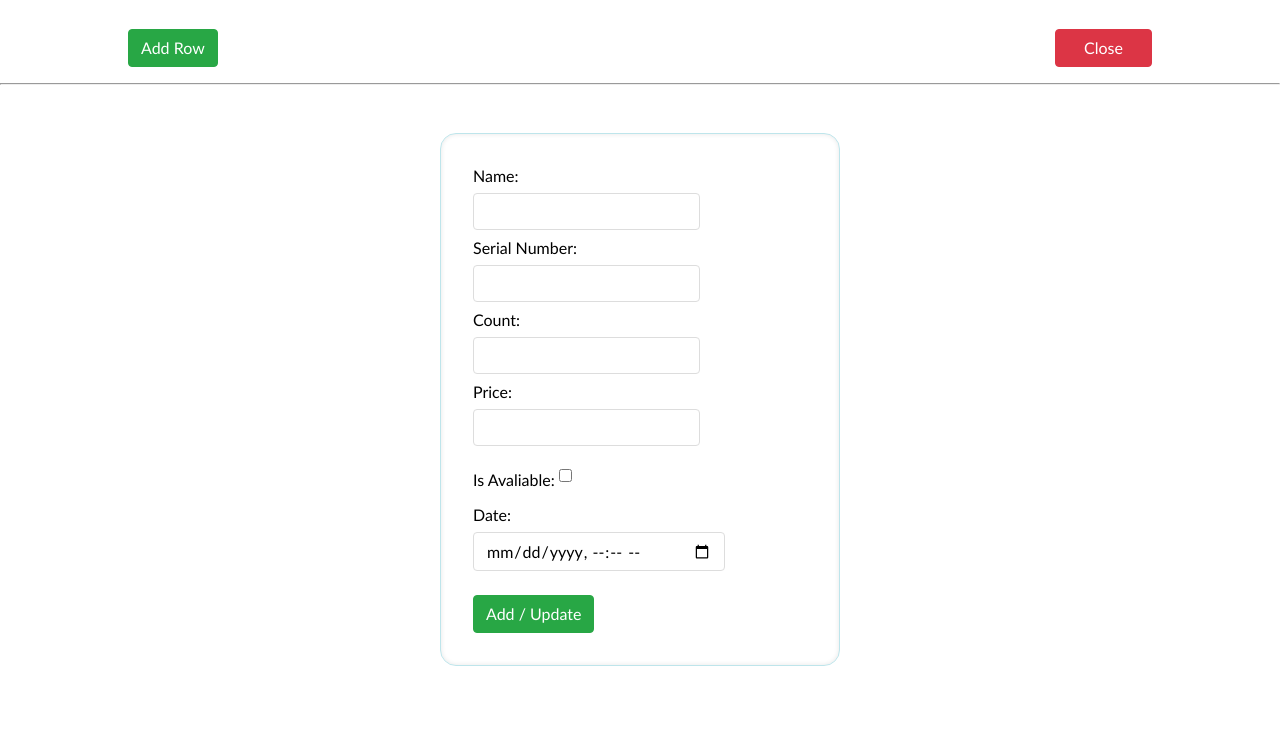
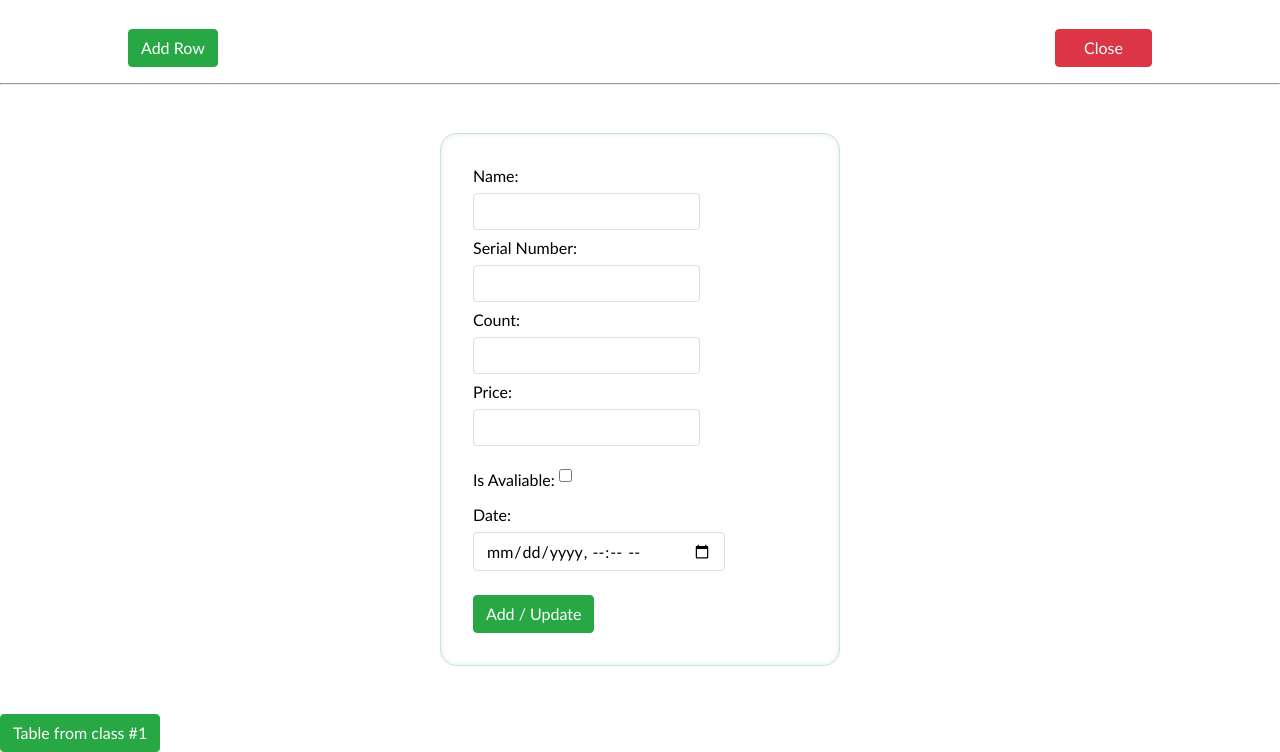
Before and after one commit to StudentNovikov/ModalTable, a website with bundled scripts: page src/index.html in a window 1280 px wide. Shown: the part 548-1300 px from the top of the page. Before the commit the page ends 1262 px from the top, so only its background shows below. Built offline with nearby package versions, Linux system fonts and the light colour scheme.

Commit message:
implemented createRootContainer() and addButtonTableShow()

```diff
--- a/src/index.html
+++ b/src/index.html
@@ -117,7 +117,8 @@
      </form>
   </div>
   <div class="separator"></div>
-  <div id="placeforTable1">
+
+  <div id="placeForTable1">
 
   </div>
   <script src="main.js" type="module"></script>
--- a/src/main.js
+++ b/src/main.js
@@ -1,6 +1,6 @@
 import { ModalTable } from './modalTable.js';
 
-const firstTable = new ModalTable('table1', [{
+const firstTable = new ModalTable('Table from class #1', [{
   name: 'Shoes',
   serialNumber: 7064903200,
   count: 4,
@@ -21,4 +21,4 @@ const firstTable = new ModalTable('table1', [{
   price: 12.00,
   isAvaliable: true,
   dateModified: '11.10.2020 10:57',
-}],'placeForTable1');
+}], 'placeForTable1');
--- a/src/modalTable.js
+++ b/src/modalTable.js
@@ -3,21 +3,30 @@ class ModalTable {
   constructor(tableTitle, products, placeForButton) {
     this.tableTitle = tableTitle;
     this.products = products;
-    this.rootDirectory = document.getElementById(placeForButton);
+    this.placeForButton = placeForButton;
     this.init();
   }
 
   init() {
     this.tableId = ModalTable.id + 1;
     ModalTable.id += 1;
+    this.createRootContainer();
     this.addButtonTableShow();
     this.drawTable();
     this.drawUpdateAddForm();
     this.subscribeToEvents();
   }
 
+  createRootContainer() {
+    const containerIndex = `tableContainer${this.tableId}`;
+    document.getElementById(this.placeForButton).innerHTML = `<div id="${containerIndex}"></div>`;
+    this.rootRef = document.getElementById(containerIndex);
+  }
+
   addButtonTableShow() {
-    console.log('added buttons');
+    const buttonIndex = 'showTable';
+    this.rootRef.innerHTML = `<button class="btn btn-green" id="${buttonIndex}">${this.tableTitle}</button>`;
+    this.buttonShowTableRef = this.rootRef.getElementById(buttonIndex);
   }
 
   drawTable() {
```
